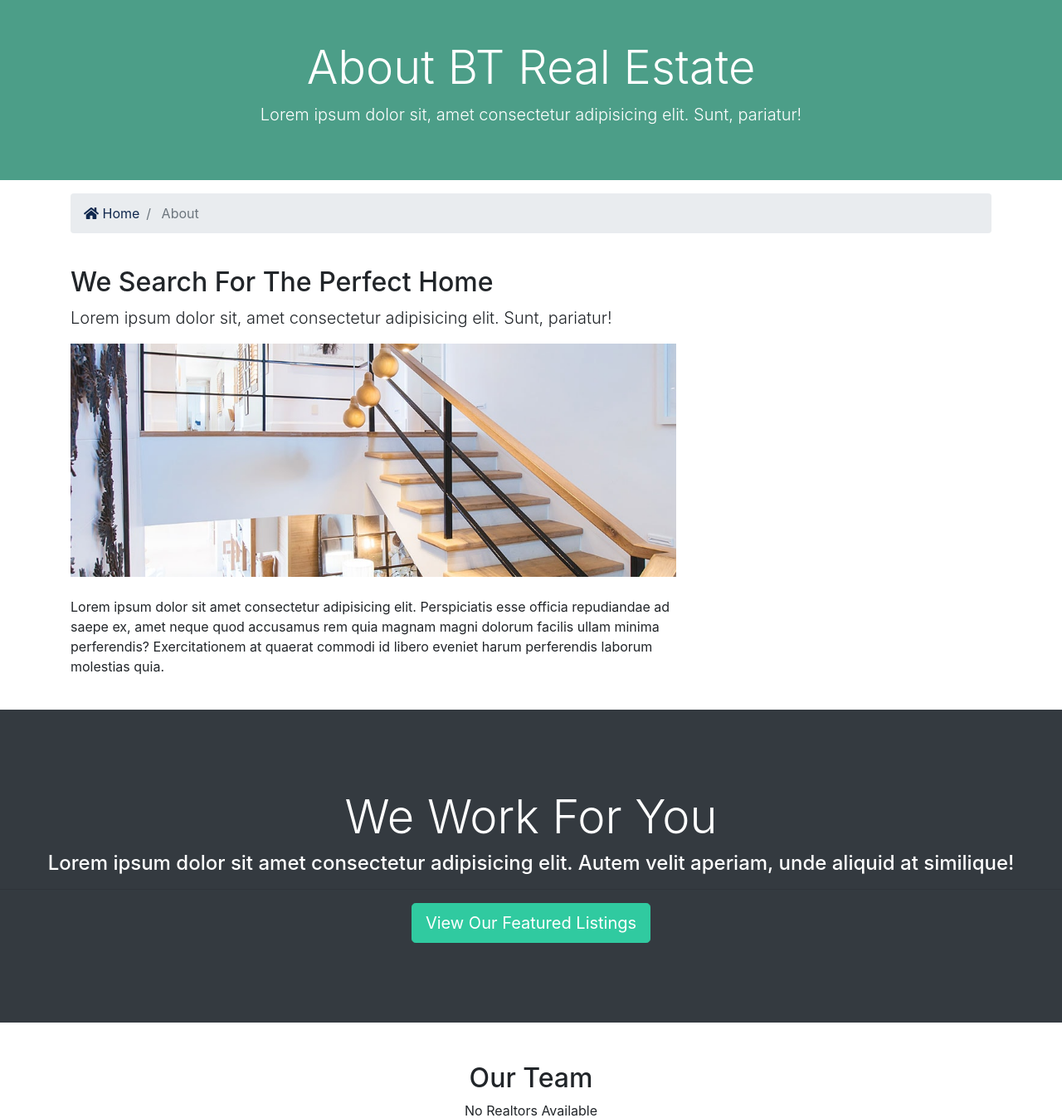
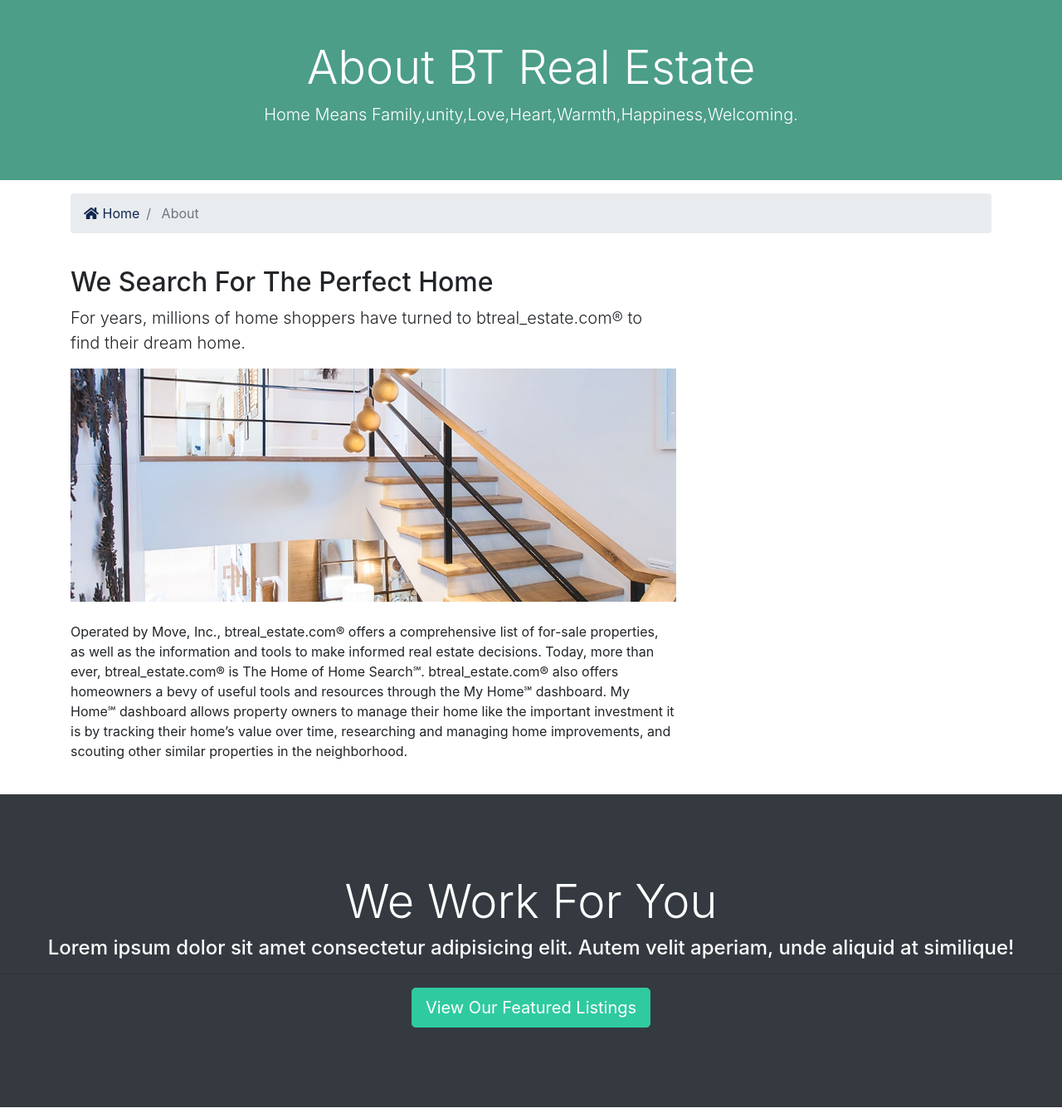
Before and after one commit to botvvk/btre_project1, a Django app: template templates/pages/about.html in a window 1280 px wide. Shown: the part 128-1475 px from the top of the page at 83% size. Run offline with Django 3.2, Linux system fonts and the light colour scheme; the template is opened without the code that fills it, so the values that code supplies are empty; some libraries are stand-ins or nearby versions.

Commit message:
second commit2

```diff
--- a/templates/pages/about.html
+++ b/templates/pages/about.html
@@ -8,7 +8,7 @@
           <div class="row text-center">
             <div class="col-md-12">
               <h1 class="display-4">About BT Real Estate</h1>
-              <p class="lead">Lorem ipsum dolor sit, amet consectetur adipisicing elit. Sunt, pariatur!</p>
+              <p class="lead">Home Means Family,unity,Love,Heart,Warmth,Happiness,Welcoming.  </p>
             </div>
           </div>
         </div>
@@ -34,11 +34,11 @@
           <div class="row">
             <div class="col-md-8">
               <h2>We Search For The Perfect Home</h2>
-              <p class="lead">Lorem ipsum dolor sit, amet consectetur adipisicing elit. Sunt, pariatur!</p>
+              <p class="lead">For years, millions of home shoppers have turned to btreal_estate.com® to find their dream home.</p>
               <img src="{%static 'img/about.jpg' %}" alt="">
-              <p class="mt-4">Lorem ipsum dolor sit amet consectetur adipisicing elit. Perspiciatis esse officia repudiandae ad saepe ex, amet
-                neque quod accusamus rem quia magnam magni dolorum facilis ullam minima perferendis? Exercitationem at quaerat
-                commodi id libero eveniet harum perferendis laborum molestias quia.</p>
+              <p class="mt-4">Operated by Move, Inc., btreal_estate.com® offers a comprehensive list of for-sale properties, as well as the information and tools to make informed real estate decisions. Today, more than ever, btreal_estate.com® is The Home of Home Search℠.
+
+btreal_estate.com® also offers homeowners a bevy of useful tools and resources through the My Home℠ dashboard. My Home℠ dashboard allows property owners to manage their home like the important investment it is by tracking their home’s value over time, researching and managing home improvements, and scouting other similar properties in the neighborhood.</p>
             </div>
             <div class="col-md-4">
              {% if mvp_realtors %}
--- a/templates/pages/index.html
+++ b/templates/pages/index.html
@@ -12,8 +12,7 @@
               <h1 class="display-4 mb-4">
                 Property Searching Just Got So Easy
               </h1>
-              <p class="lead">Lorem ipsum dolor sit, amet consectetur adipisicing elit. Recusandae quas, asperiores eveniet vel nostrum magnam
-                voluptatum tempore! Consectetur, id commodi!</p>
+              <p class="lead">Discover best properties in one place</p>
               <div class="search">
                 <form action="{% url 'search'%}">
                   <!-- Form Row 1 -->
```
